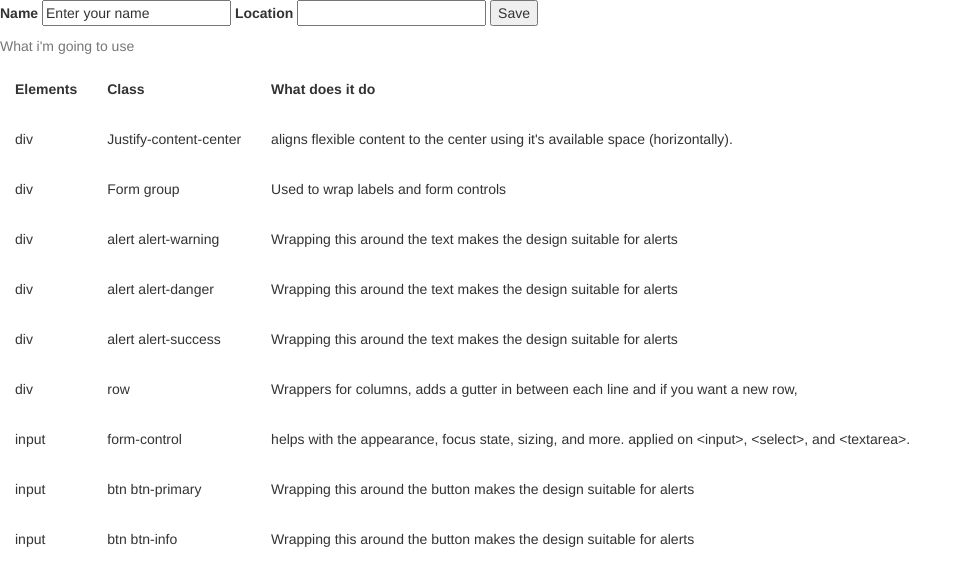
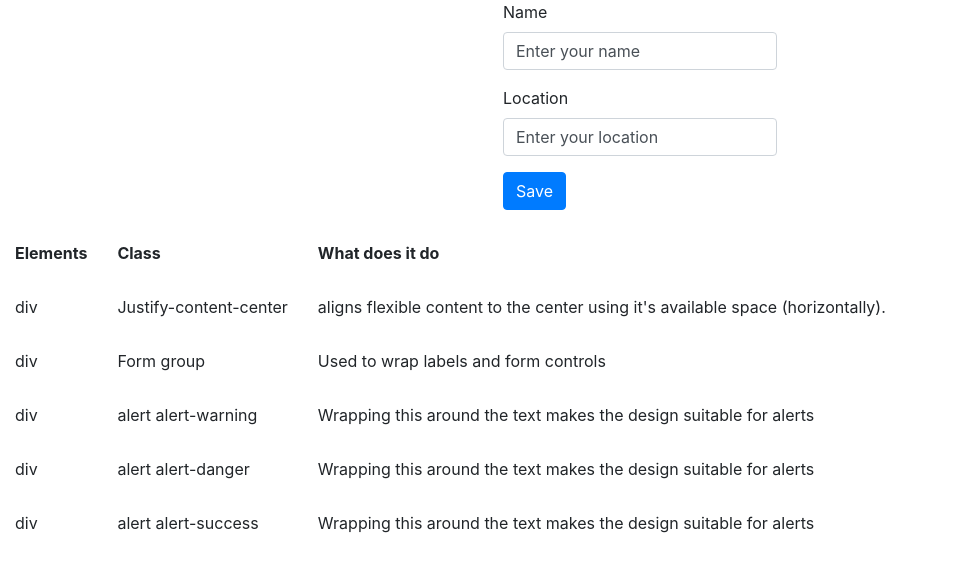
Before and after one commit to cheesea3/imperfectgamers-website, a PHP site: page /CRUD/index.php in a window 1280 px wide. Shown: the top 563 px of the page, without its empty margins (0-969 px from the left). Run offline with PHP 8.4, Linux system fonts and the light colour scheme; some libraries are stand-ins or nearby versions.

Commit message:
collect and insert into the database

```diff
--- a/imperfectgamers-dev/CRUD/index.php
+++ b/imperfectgamers-dev/CRUD/index.php
@@ -5,25 +5,29 @@
         LEARNING CRUD
     </title>
     <script src="https://code.jquery.com/jquery-2.1.3.min.js"></script>
-    <!-- Latest compiled and minified CSS -->
-    <link rel="stylesheet" href="https://maxcdn.bootstrapcdn.com/bootstrap/3.3.7/css/bootstrap.min.css" integrity="sha384-BVYiiSIFeK1dGmJRAkycuHAHRg32OmUcww7on3RYdg4Va+PmSTsz/K68vbdEjh4u" crossorigin="anonymous">
+    <link rel="stylesheet" href="https://stackpath.bootstrapcdn.com/bootstrap/4.5.0/css/bootstrap.min.css" integrity="sha384-9aIt2nRpC12Uk9gS9baDl411NQApFmC26EwAOH8WgZl5MYYxFfc+NcPb1dKGj7Sk" crossorigin="anonymous">
+    <script src="https://code.jquery.com/jquery-3.5.1.slim.min.js" integrity="sha384-DfXdz2htPH0lsSSs5nCTpuj/zy4C+OGpamoFVy38MVBnE+IbbVYUew+OrCXaRkfj" crossorigin="anonymous"></script>
+    <script src="https://cdn.jsdelivr.net/npm/popper.js@1.16.0/dist/umd/popper.min.js" integrity="sha384-Q6E9RHvbIyZFJoft+2mJbHaEWldlvI9IOYy5n3zV9zzTtmI3UksdQRVvoxMfooAo" crossorigin="anonymous"></script>
+    <script src="https://stackpath.bootstrapcdn.com/bootstrap/4.5.0/js/bootstrap.min.js" integrity="sha384-OgVRvuATP1z7JjHLkuOU7Xw704+h835Lr+6QL9UvYjZE3Ipu6Tp75j7Bh/kR0JKI" crossorigin="anonymous"></script>
 
-    <!-- Optional theme -->
-    <link rel="stylesheet" href="https://maxcdn.bootstrapcdn.com/bootstrap/3.3.7/css/bootstrap-theme.min.css" integrity="sha384-rHyoN1iRsVXV4nD0JutlnGaslCJuC7uwjduW9SVrLvRYooPp2bWYgmgJQIXwl/Sp" crossorigin="anonymous">
-
-    <!-- Latest compiled and minified JavaScript -->
-    <script src="https://maxcdn.bootstrapcdn.com/bootstrap/3.3.7/js/bootstrap.min.js" integrity="sha384-Tc5IQib027qvyjSMfHjOMaLkfuWVxZxUPnCJA7l2mCWNIpG9mGCD8wGNIcPD7Txa" crossorigin="anonymous"></script>
 </head>
 <body>
-
-
-<form action="#" method="POST">
+<?php require_once 'process.php';?>
+<div class="row justify-content-center">
+<form action="process.php" method="POST">
+    <div class="form-group">
     <label>Name</label>
-    <input type="type" name="name" value="Enter your name">
+    <input type="type" name="name" class="form-control" value="Enter your name">
+    </div>
+    <div class="form-group">
     <label>Location</label>
-    <input type="text" name="location" value=""Enter your location">
-    <button type="submit" name="save">Save</button>
+    <input type="text" name="location" class="form-control" value="Enter your location">
+    </div>
+    <div class="form-group">
+    <button type="submit" class="btn btn-primary" name="save">Save</button>
+    </div>
 </form>
+</div>
 
 
 
--- /dev/null
+++ b/imperfectgamers-dev/CRUD/process.php
@@ -0,0 +1,12 @@
+<?php
+
+$mysqli = new mysqli('localhost', 'root', '', 'crud') or die(mysqli_error($mysqli));
+
+if (isset($_POST['save'])){
+    $name = $_POST['name'];
+    $location = $_POST['location'];
+
+    $mysqli->query("INSERT INTO data (name, location) VALUES('$name', '$location')") or
+        die($mysqli->error);
+
+}
```
